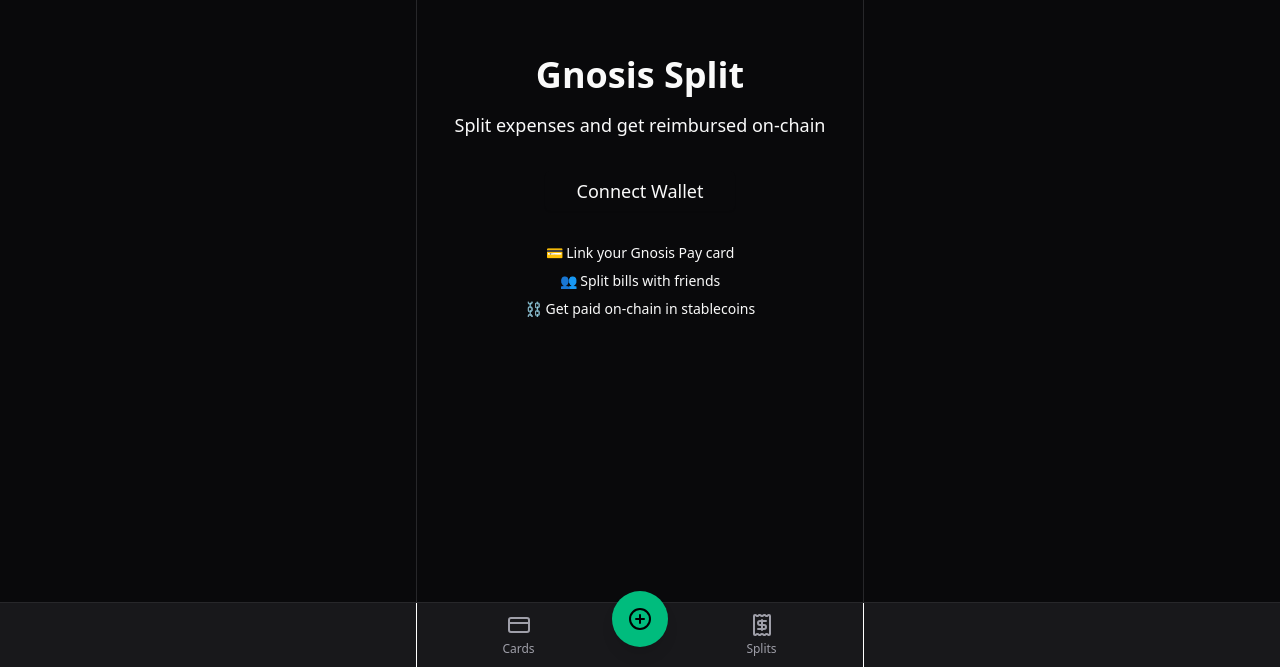
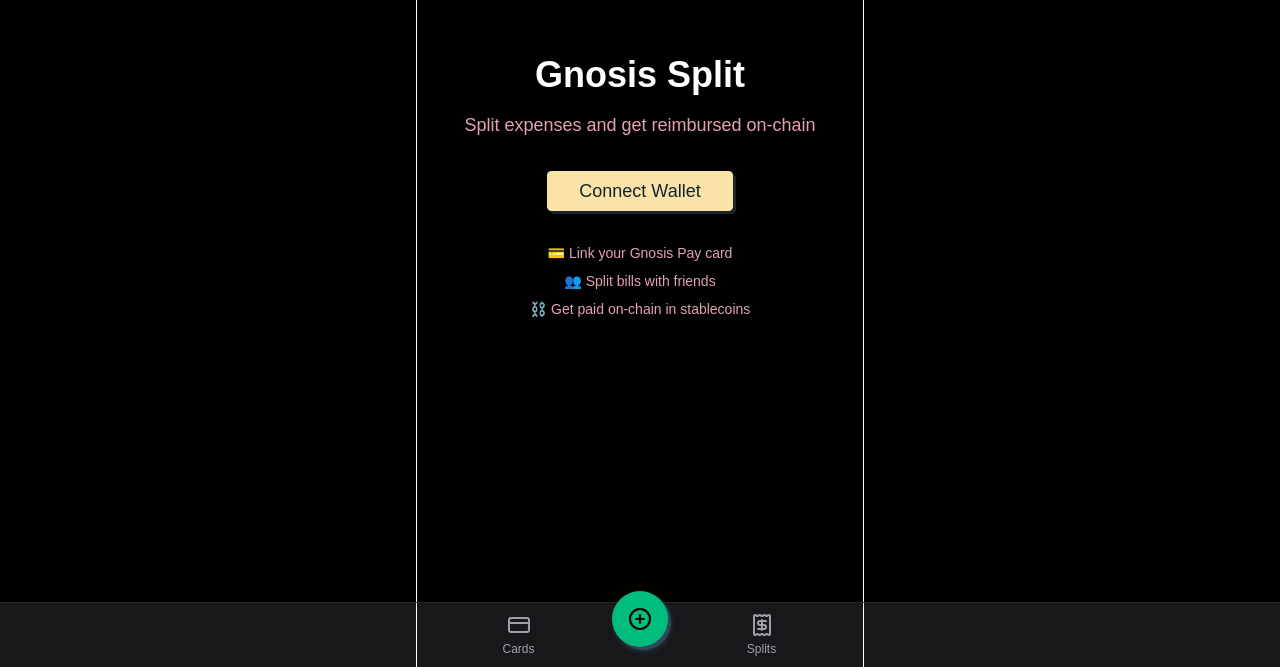
Before and after one commit to ical10/gnosis-split, a SvelteKit app: page / in a window 1280 px wide. Shown: the part 133-800 px from the top of the page. Built offline with nearby package versions, Linux system fonts and the light colour scheme; no server answers; what @reown/appkit, @reown/appkit-adapter-wagmi would draw is missing.

Commit message:
feat: install custom theme for better branding

```diff
--- a/src/app.css
+++ b/src/app.css
@@ -1,59 +1,16 @@
 @import 'tailwindcss';
 
-@layer base {
-	:root {
-		--background: 0 0% 100%;
-		--foreground: 240 10% 3.9%;
-		--card: 0 0% 100%;
-		--card-foreground: 240 10% 3.9%;
-		--popover: 0 0% 100%;
-		--popover-foreground: 240 10% 3.9%;
-		--primary: 142.1 76.2% 36.3%;
-		--primary-foreground: 355.7 100% 97.3%;
-		--secondary: 240 4.8% 95.9%;
-		--secondary-foreground: 240 5.9% 10%;
-		--muted: 240 4.8% 95.9%;
-		--muted-foreground: 240 3.8% 46.1%;
-		--accent: 240 4.8% 95.9%;
-		--accent-foreground: 240 5.9% 10%;
-		--destructive: 0 84.2% 60.2%;
-		--destructive-foreground: 0 0% 98%;
-		--border: 240 5.9% 90%;
-		--input: 240 5.9% 90%;
-		--ring: 142.1 76.2% 36.3%;
-		--radius: 0.5rem;
-	}
-
-	.dark {
-		--background: 240 10% 3.9%;
-		--foreground: 0 0% 98%;
-		--card: 240 10% 3.9%;
-		--card-foreground: 0 0% 98%;
-		--popover: 240 10% 3.9%;
-		--popover-foreground: 0 0% 98%;
-		--primary: 142.1 70.6% 45.3%;
-		--primary-foreground: 144.9 80.4% 10%;
-		--secondary: 240 3.7% 15.9%;
-		--secondary-foreground: 0 0% 98%;
-		--muted: 240 3.7% 15.9%;
-		--muted-foreground: 240 5% 64.9%;
-		--accent: 240 3.7% 15.9%;
-		--accent-foreground: 0 0% 98%;
-		--destructive: 0 62.8% 30.6%;
-		--destructive-foreground: 0 0% 98%;
-		--border: 240 3.7% 15.9%;
-		--input: 240 3.7% 15.9%;
-		--ring: 142.4 71.8% 29.2%;
-	}
-}
+@custom-variant dark (&:is(.dark *));
 
 @layer base {
 	* {
-		border-color: hsl(var(--border));
+		border-color: var(--border);
+		outline-color: color-mix(in oklch, var(--ring), transparent 50%);
 	}
 	body {
-		background-color: hsl(var(--background));
-		color: hsl(var(--foreground));
+		background-color: var(--background);
+		color: var(--foreground);
+		letter-spacing: var(--tracking-normal);
 	}
 }
 
@@ -66,3 +23,200 @@
 		scrollbar-width: none;
 	}
 }
+
+@theme inline {
+	--font-sans: Poppins, sans-serif;
+	--font-mono: Fira Code, monospace;
+	--font-serif: Roboto Serif, ui-serif, serif;
+	--radius: 0.4rem;
+	--tracking-tighter: calc(var(--tracking-normal) - 0.05em);
+	--tracking-tight: calc(var(--tracking-normal) - 0.025em);
+	--tracking-wide: calc(var(--tracking-normal) + 0.025em);
+	--tracking-wider: calc(var(--tracking-normal) + 0.05em);
+	--tracking-widest: calc(var(--tracking-normal) + 0.1em);
+	--tracking-normal: var(--tracking-normal);
+	--shadow-2xl: var(--shadow-2xl);
+	--shadow-xl: var(--shadow-xl);
+	--shadow-lg: var(--shadow-lg);
+	--shadow-md: var(--shadow-md);
+	--shadow: var(--shadow);
+	--shadow-sm: var(--shadow-sm);
+	--shadow-xs: var(--shadow-xs);
+	--shadow-2xs: var(--shadow-2xs);
+	--spacing: var(--spacing);
+	--letter-spacing: var(--letter-spacing);
+	--shadow-offset-y: var(--shadow-offset-y);
+	--shadow-offset-x: var(--shadow-offset-x);
+	--shadow-spread: var(--shadow-spread);
+	--shadow-blur: var(--shadow-blur);
+	--shadow-opacity: var(--shadow-opacity);
+	--color-shadow-color: var(--shadow-color);
+	--color-sidebar-ring: var(--sidebar-ring);
+	--color-sidebar-border: var(--sidebar-border);
+	--color-sidebar-accent-foreground: var(--sidebar-accent-foreground);
+	--color-sidebar-accent: var(--sidebar-accent);
+	--color-sidebar-primary-foreground: var(--sidebar-primary-foreground);
+	--color-sidebar-primary: var(--sidebar-primary);
+	--color-sidebar-foreground: var(--sidebar-foreground);
+	--color-sidebar: var(--sidebar);
+	--color-chart-5: var(--chart-5);
+	--color-chart-4: var(--chart-4);
+	--color-chart-3: var(--chart-3);
+	--color-chart-2: var(--chart-2);
+	--color-chart-1: var(--chart-1);
+	--color-ring: var(--ring);
+	--color-input: var(--input);
+	--color-border: var(--border);
+	--color-destructive-foreground: var(--destructive-foreground);
+	--color-destructive: var(--destructive);
+	--color-accent-foreground: var(--accent-foreground);
+	--color-accent: var(--accent);
+	--color-muted-foreground: var(--muted-foreground);
+	--color-muted: var(--muted);
+	--color-secondary-foreground: var(--secondary-foreground);
+	--color-secondary: var(--secondary);
+	--color-primary-foreground: var(--primary-foreground);
+	--color-primary: var(--primary);
+	--color-popover-foreground: var(--popover-foreground);
+	--color-popover: var(--popover);
+	--color-card-foreground: var(--card-foreground);
+	--color-card: var(--card);
+	--color-foreground: var(--foreground);
+	--color-background: var(--background);
+	--radius-sm: calc(var(--radius) - 4px);
+	--radius-md: calc(var(--radius) - 2px);
+	--radius-lg: var(--radius);
+	--radius-xl: calc(var(--radius) + 4px);
+}
+
+:root {
+	--background: oklch(1 0 0);
+	--foreground: oklch(0.2101 0.0318 264.6645);
+	--card: oklch(0.9498 0.05 86.8891);
+	--card-foreground: oklch(0.4712 0 0);
+	--popover: oklch(1 0 0);
+	--popover-foreground: oklch(0.4712 0 0);
+	--primary: oklch(0.4053 0.1068 247.0848);
+	--primary-foreground: oklch(1 0 0);
+	--secondary: oklch(0.5921 0.1238 249.2682);
+	--secondary-foreground: oklch(1 0 0);
+	--muted: oklch(0.88 0.0504 212.0952);
+	--muted-foreground: oklch(0.5795 0 0);
+	--accent: oklch(0.6959 0.1491 162.4796);
+	--accent-foreground: oklch(1 0 0);
+	--destructive: oklch(0.7091 0.1697 21.9551);
+	--destructive-foreground: oklch(1 0 0);
+	--border: oklch(0.6209 0.1801 348.1385);
+	--input: oklch(0.9189 0 0);
+	--ring: oklch(0.7002 0.1597 350.7532);
+	--chart-1: oklch(0.7002 0.1597 350.7532);
+	--chart-2: oklch(0.8189 0.0799 212.0892);
+	--chart-3: oklch(0.9195 0.0801 87.667);
+	--chart-4: oklch(0.7998 0.111 348.1791);
+	--chart-5: oklch(0.6197 0.1899 353.9091);
+	--radius: 0.4rem;
+	--sidebar: oklch(0.914 0.0424 343.0913);
+	--sidebar-foreground: oklch(0.3211 0 0);
+	--sidebar-primary: oklch(0.6559 0.2118 354.3084);
+	--sidebar-primary-foreground: oklch(1 0 0);
+	--sidebar-accent: oklch(0.8228 0.1095 346.0184);
+	--sidebar-accent-foreground: oklch(0.3211 0 0);
+	--sidebar-border: oklch(0.9464 0.0327 307.1745);
+	--sidebar-ring: oklch(0.6559 0.2118 354.3084);
+	--font-sans: Poppins, sans-serif;
+	--font-serif: Roboto Serif, ui-serif, serif;
+	--font-mono: Fira Code, monospace;
+	--shadow-color: hsl(17, 87%, 62%);
+	--shadow-opacity: 1;
+	--shadow-blur: 0px;
+	--shadow-spread: 0px;
+	--shadow-offset-x: 3px;
+	--shadow-offset-y: 3px;
+	--letter-spacing: 0em;
+	--spacing: 0.25rem;
+	--shadow-2xs: 3px 3px 0px 0px hsl(17 87% 62% / 0.5);
+	--shadow-xs: 3px 3px 0px 0px hsl(17 87% 62% / 0.5);
+	--shadow-sm: 3px 3px 0px 0px hsl(17 87% 62% / 1), 3px 1px 2px -1px hsl(17 87% 62% / 1);
+	--shadow: 3px 3px 0px 0px hsl(17 87% 62% / 1), 3px 1px 2px -1px hsl(17 87% 62% / 1);
+	--shadow-md: 3px 3px 0px 0px hsl(17 87% 62% / 1), 3px 2px 4px -1px hsl(17 87% 62% / 1);
+	--shadow-lg: 3px 3px 0px 0px hsl(17 87% 62% / 1), 3px 4px 6px -1px hsl(17 87% 62% / 1);
+	--shadow-xl: 3px 3px 0px 0px hsl(17 87% 62% / 1), 3px 8px 10px -1px hsl(17 87% 62% / 1);
+	--shadow-2xl: 3px 3px 0px 0px hsl(17 87% 62% / 2.5);
+	--tracking-normal: 0em;
+}
+
+.dark {
+	--background: oklch(0.2497 0.0305 234.1628);
+	--foreground: oklch(0.9306 0.0197 349.0785);
+	--card: oklch(0.2902 0.0299 233.5352);
+	--card-foreground: oklch(0.9306 0.0197 349.0785);
+	--popover: oklch(0.2902 0.0299 233.5352);
+	--popover-foreground: oklch(0.9306 0.0197 349.0785);
+	--primary: oklch(0.9195 0.0801 87.667);
+	--primary-foreground: oklch(0.2497 0.0305 234.1628);
+	--secondary: oklch(0.7794 0.0803 4.133);
+	--secondary-foreground: oklch(0.2497 0.0305 234.1628);
+	--muted: oklch(0.2713 0.0086 255.578);
+	--muted-foreground: oklch(0.7794 0.0803 4.133);
+	--accent: oklch(0.6699 0.0988 356.9762);
+	--accent-foreground: oklch(0.9306 0.0197 349.0785);
+	--destructive: oklch(0.6702 0.1806 350.3599);
+	--destructive-foreground: oklch(0.2497 0.0305 234.1628);
+	--border: oklch(0.3907 0.0399 242.2181);
+	--input: oklch(0.3093 0.0305 232.0027);
+	--ring: oklch(0.6998 0.0896 201.8672);
+	--chart-1: oklch(0.6998 0.0896 201.8672);
+	--chart-2: oklch(0.7794 0.0803 4.133);
+	--chart-3: oklch(0.6699 0.0988 356.9762);
+	--chart-4: oklch(0.4408 0.0702 217.0848);
+	--chart-5: oklch(0.2713 0.0086 255.578);
+	--radius: 0.4rem;
+	--sidebar: oklch(0.2303 0.027 235.9743);
+	--sidebar-foreground: oklch(0.967 0.0029 264.5419);
+	--sidebar-primary: oklch(0.6559 0.2118 354.3084);
+	--sidebar-primary-foreground: oklch(1 0 0);
+	--sidebar-accent: oklch(0.8228 0.1095 346.0184);
+	--sidebar-accent-foreground: oklch(0.2781 0.0296 256.848);
+	--sidebar-border: oklch(0.3729 0.0306 259.7328);
+	--sidebar-ring: oklch(0.6559 0.2118 354.3084);
+	--font-sans: Poppins, sans-serif;
+	--font-serif: Roboto Serif, ui-serif, serif;
+	--font-mono: Fira Code, monospace;
+	--shadow-color: #324859;
+	--shadow-opacity: 1;
+	--shadow-blur: 0px;
+	--shadow-spread: 0px;
+	--shadow-offset-x: 3px;
+	--shadow-offset-y: 3px;
+	--letter-spacing: 0em;
+	--spacing: 0.25rem;
+	--shadow-2xs: 3px 3px 0px 0px hsl(206.1538 28.0576% 27.2549% / 0.5);
+	--shadow-xs: 3px 3px 0px 0px hsl(206.1538 28.0576% 27.2549% / 0.5);
+	--shadow-sm:
+		3px 3px 0px 0px hsl(206.1538 28.0576% 27.2549% / 1),
+		3px 1px 2px -1px hsl(206.1538 28.0576% 27.2549% / 1);
+	--shadow:
+		3px 3px 0px 0px hsl(206.1538 28.0576% 27.2549% / 1),
+		3px 1px 2px -1px hsl(206.1538 28.0576% 27.2549% / 1);
+	--shadow-md:
+		3px 3px 0px 0px hsl(206.1538 28.0576% 27.2549% / 1),
+		3px 2px 4px -1px hsl(206.1538 28.0576% 27.2549% / 1);
+	--shadow-lg:
+		3px 3px 0px 0px hsl(206.1538 28.0576% 27.2549% / 1),
+		3px 4px 6px -1px hsl(206.1538 28.0576% 27.2549% / 1);
+	--shadow-xl:
+		3px 3px 0px 0px hsl(206.1538 28.0576% 27.2549% / 1),
+		3px 8px 10px -1px hsl(206.1538 28.0576% 27.2549% / 1);
+	--shadow-2xl: 3px 3px 0px 0px hsl(206.1538 28.0576% 27.2549% / 2.5);
+}
+
+@layer base {
+	* {
+		border-color: hsl(var(--border));
+		outline-color: hsl(var(--ring) / 0.5);
+	}
+	body {
+		background-color: hsl(var(--background));
+		color: hsl(var(--foreground));
+	}
+}
--- a/src/routes/cards/+page.svelte
+++ b/src/routes/cards/+page.svelte
@@ -131,7 +131,7 @@
 
 					<div class="scrollbar-hide space-y-3 overflow-y-auto">
 						{#each transactions as tx}
-							<CardUI.Root class="hover:bg-accent transition-all">
+							<CardUI.Root>
 								<CardUI.Content class="p-4">
 									<div class="flex items-start justify-between">
 										<div class="flex-1">
```
